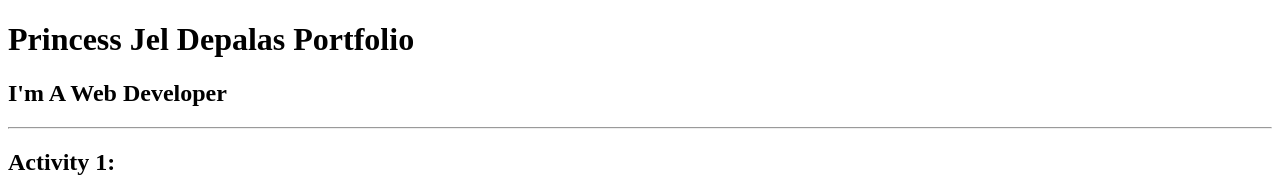
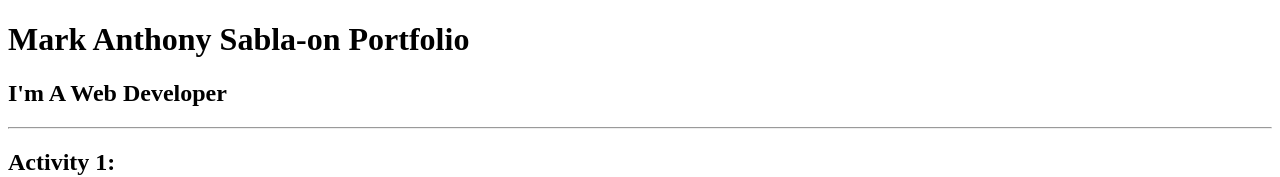
Before and after one commit to Sabla0n/Webpage-Design-and-Development, a plain HTML site: page Activity_12/index.html in a window 1280 px wide. Shown: the top 177 px of the page. Drawn offline with Linux system fonts and the light colour scheme.

Commit message:
Update index.html

```diff
--- a/Activity_12/index.html
+++ b/Activity_12/index.html
@@ -4,10 +4,10 @@
 
 <head>
   <meta charset="UTF-8">
-  <title>Princess Portfolio</title>
+  <title>Mark Anthony's Portfolio</title>
 </head>
 <body>
-<h1>Princess Jel Depalas Portfolio</h1>
+<h1>Mark Anthony Sabla-on Portfolio</h1>
 <h2>I'm A Web Developer</h2>
 
 <hr>
```
